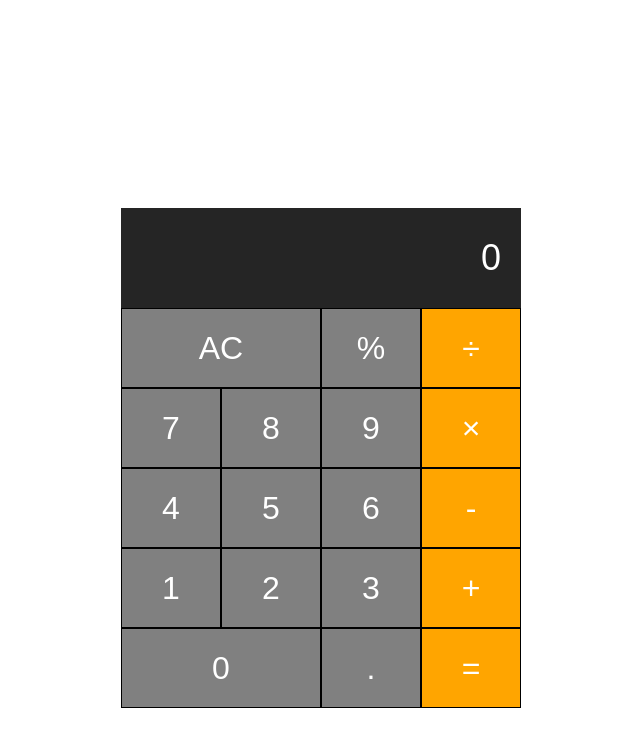
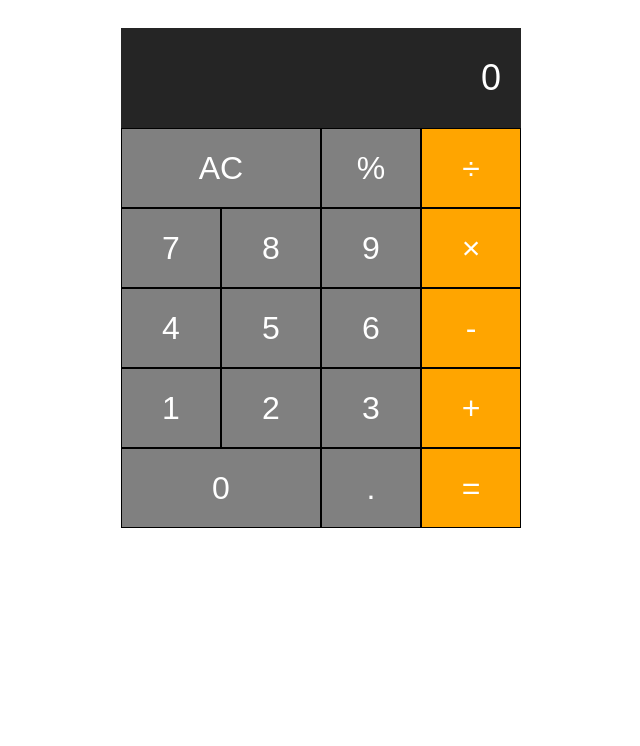
Before and after one commit to agusjul/web-based-calculator, a plain HTML site: page index.html in a window 1280 px wide. Shown: the whole page, without its empty margins (319-959 px from the left). Drawn offline with Linux system fonts and the light colour scheme.

Commit message:
Update stylesheet.css

```diff
--- a/stylesheet.css
+++ b/stylesheet.css
@@ -1,7 +1,7 @@
 .kalkulator {
     text-align: center;
     margin: 0 auto;
-    padding-top: 200px;
+    padding-top: 20px;
     width: 400px;
 }
 
```
